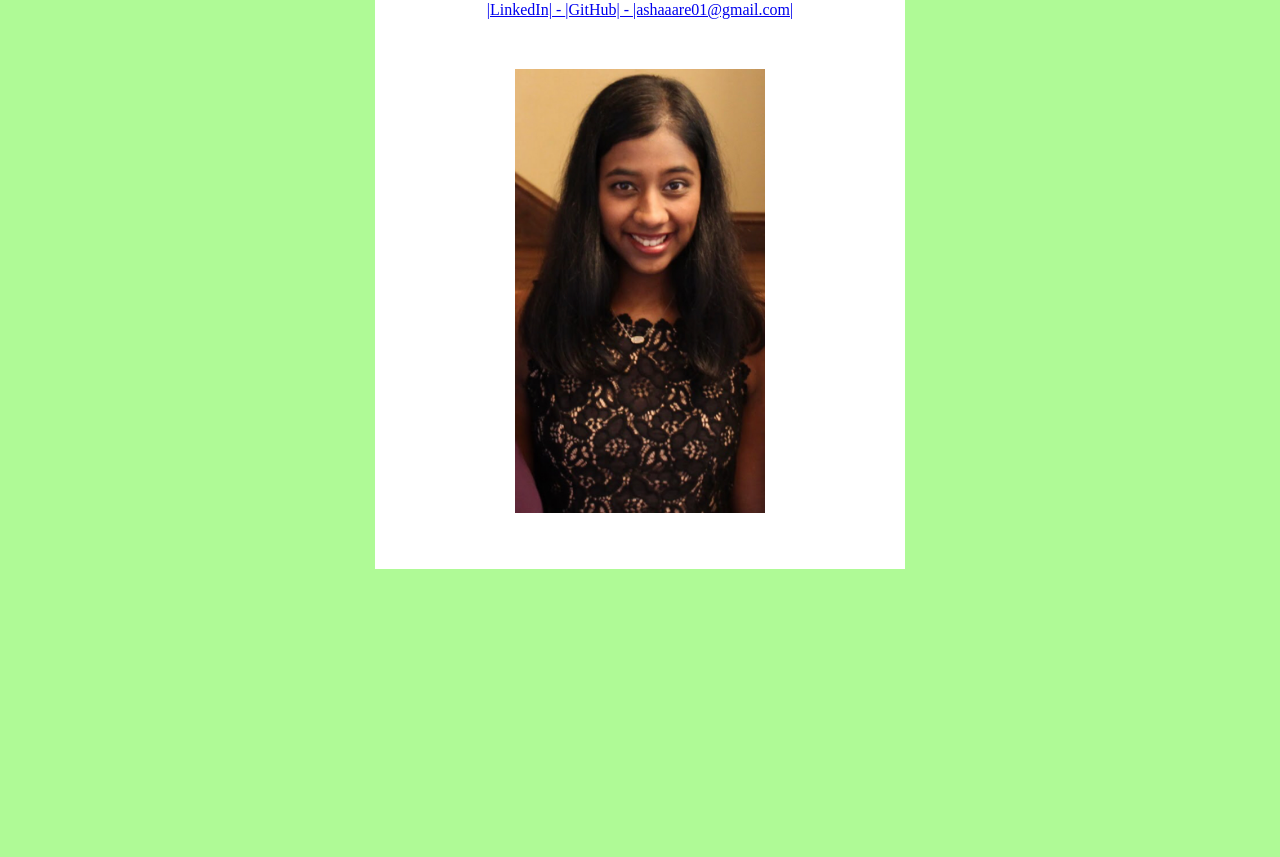
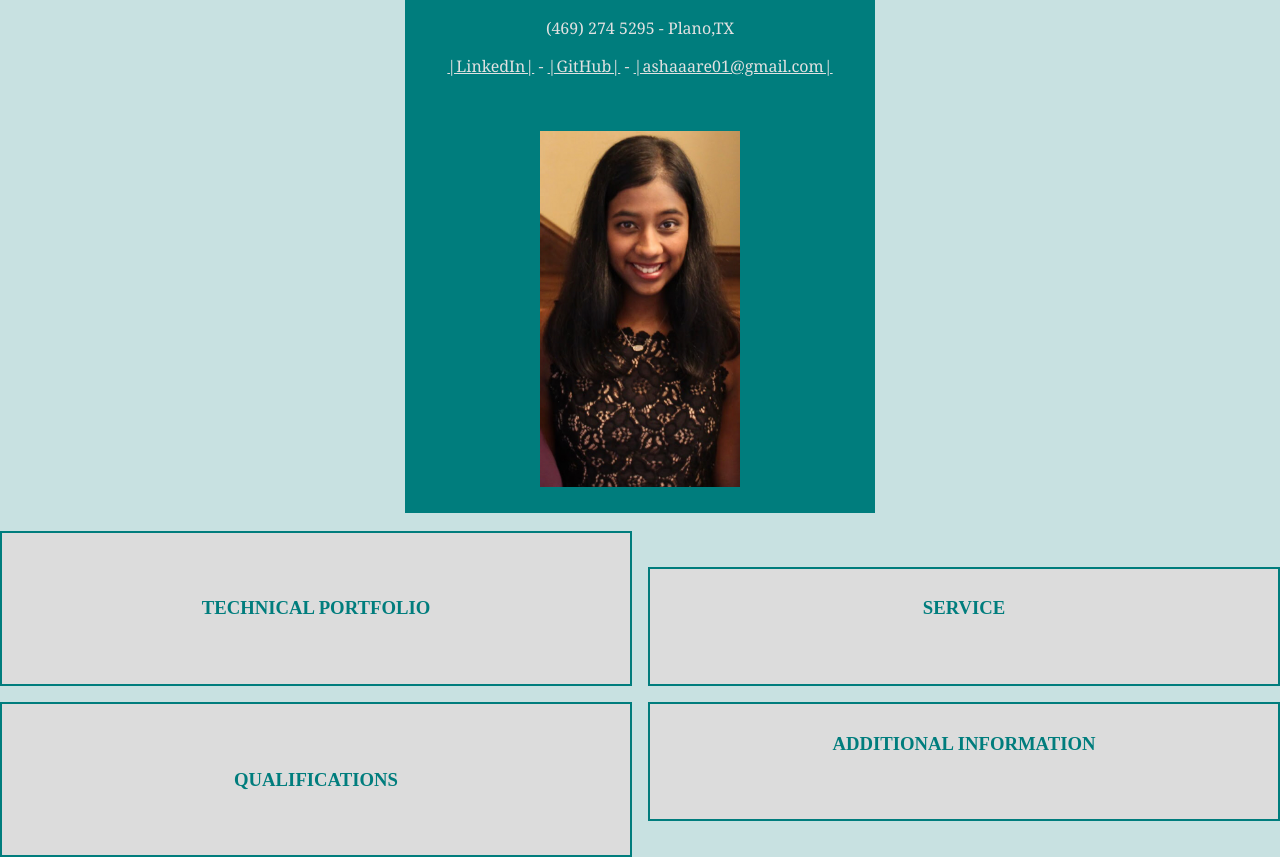
Before and after one commit to ashaaare/CSCE_315_Lab, a plain HTML site: page index.html in a window 1280 px wide. Shown: the part 164-1021 px from the top of the page. Before the commit the page ends 800 px from the top, so only its background shows below. Drawn offline with Linux system fonts and the light colour scheme.

Commit message:
Add files via upload
Created a new design layout and added panels where my information will be stored for each section.

```diff
--- a/index.html
+++ b/index.html
@@ -9,13 +9,53 @@
 
 
 <body>
+<br>
+<br>
 <div class="box">
-<h1 align="center" style="color: rgb(250, 100, 100); font-size: 50px">Asha Aare</h1>
-<p align="center"><a href="https://www.linkedin.com/in/asha-aare-11b0a9221/" target="_blank"> |LinkedIn| - </a>
-    <a href="https://www.github.com/ashaaare/" target="_blank"> |GitHub| - </a>
-    <a href="https://www.gmail.com/" target="_blank"> |ashaaare01@gmail.com| </a>
+<h1 align="center" style="color: rgb(255, 255, 255); font-size: 50px">Asha Aare</h1>
+<p>(469) 274 5295 - Plano,TX</p>
+<p><a href="https://www.linkedin.com/in/asha-aare-11b0a9221/" target="_blank" style="color: rgb(225, 225, 225)">|LinkedIn|</a> -
+    <a href="https://www.github.com/ashaaare/" target="_blank" style="color: rgb(225, 225, 225)">|GitHub|</a> -
+    <a href="https://www.gmail.com/" target="_blank" style="color: rgb(225, 225, 225)">|ashaaare01@gmail.com|</a>
 </p>
 <br>
-<p class="center"><image src = "ProfilePicture.jpg" width = 250></p>
+<p></p>
+<p class="center"><image src = "ProfilePicture.jpg" width = 200></p>
+</div>
+<br>
+<div class="columns">
+
+<div class="panel">
+<br></br>
+<h3 style="color: rgb(0,125,125)"> TECHNICAL PORTFOLIO </h3>
+<p>  </p>
+<br></br>
+</div>
+
+
+<div class="panel">
+<br></br>
+<h3 style="color: rgb(0,125,125)"> QUALIFICATIONS </h3>
+<p>  </p>
+<br></br>
+
+</div>
+
+
+<br></br>
+<div class="panel">
+<h3 style="color: rgb(0,125,125)"> SERVICE </h3>
+<p>  </p>
+<br></br>
+</div>
+
+<div class="panel">
+<h3 style="color: rgb(0,125,125)"> ADDITIONAL INFORMATION </h3>
+<p> </p>
+<br></br>
+</div>
+
+</div>
+
 </body>
 </html>
--- a/style1.css
+++ b/style1.css
@@ -1,7 +1,7 @@
 body{
     margin: 0;
     padding: 0;
-    background-color: rgb(175, 250, 150);
+    background-color: rgb(200, 225, 225);
     background-size: cover;
 }
 
@@ -14,9 +14,23 @@ body{
 
 .box{
     width: 450px;
-	background: rgba(255, 255, 255);
-	padding: 40px;
+	length: 500px;
+	background: rgba(0,125,125);
+	padding: 10px;
 	text-align: center;
 	margin: auto;
-	color: black;
+	color: rgba(225, 225, 225);
+	font-family: Georgia;
 }
+
+.columns{
+  column-count: 2;
+  text-align: center;
+}
+
+.panel {
+  background-color: rgb(220, 220, 220);
+  border: 2px solid rgb(0,125,125);
+  padding: 10px;
+  margin: 0 0 1em 0;
+}
```
